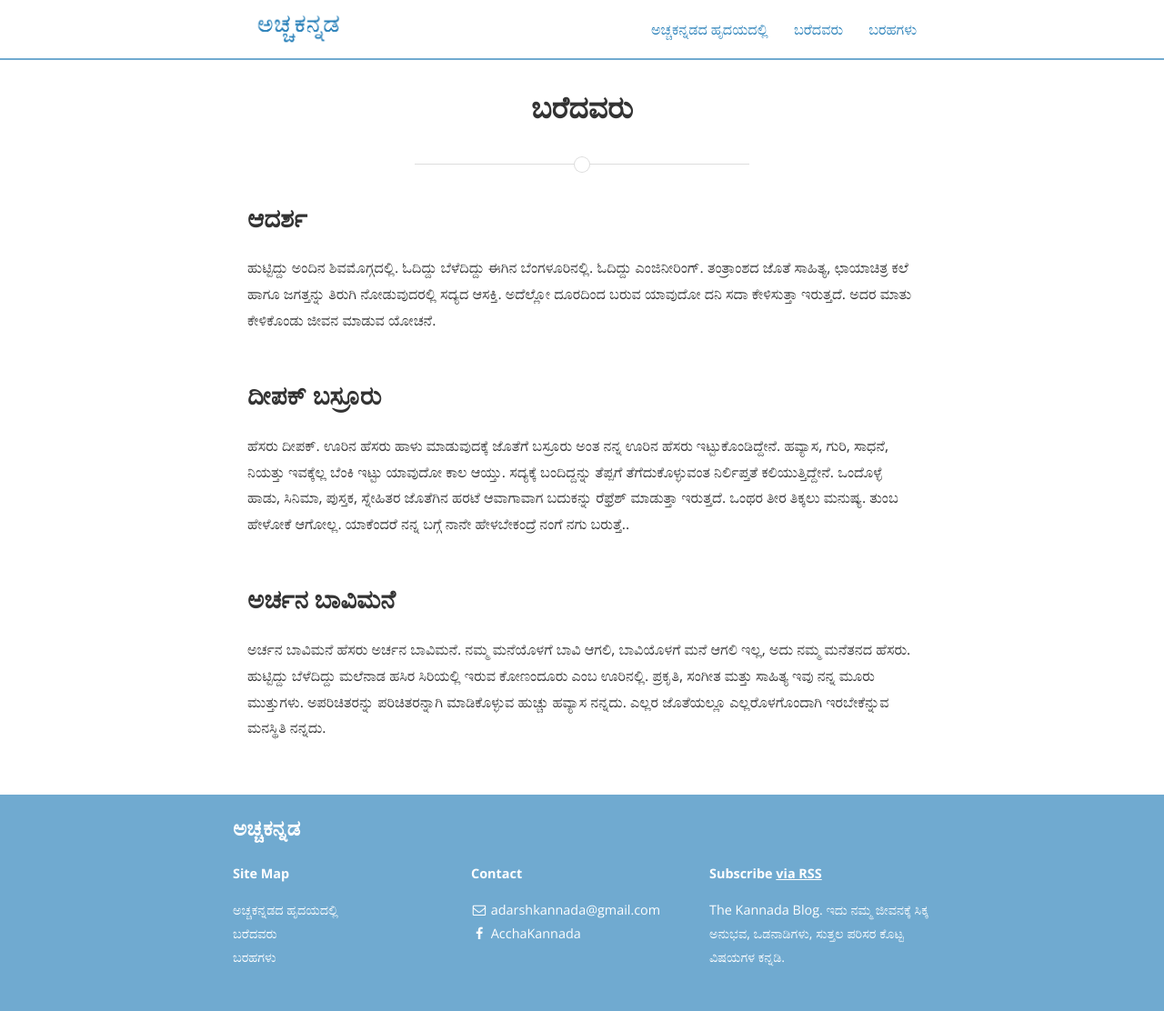
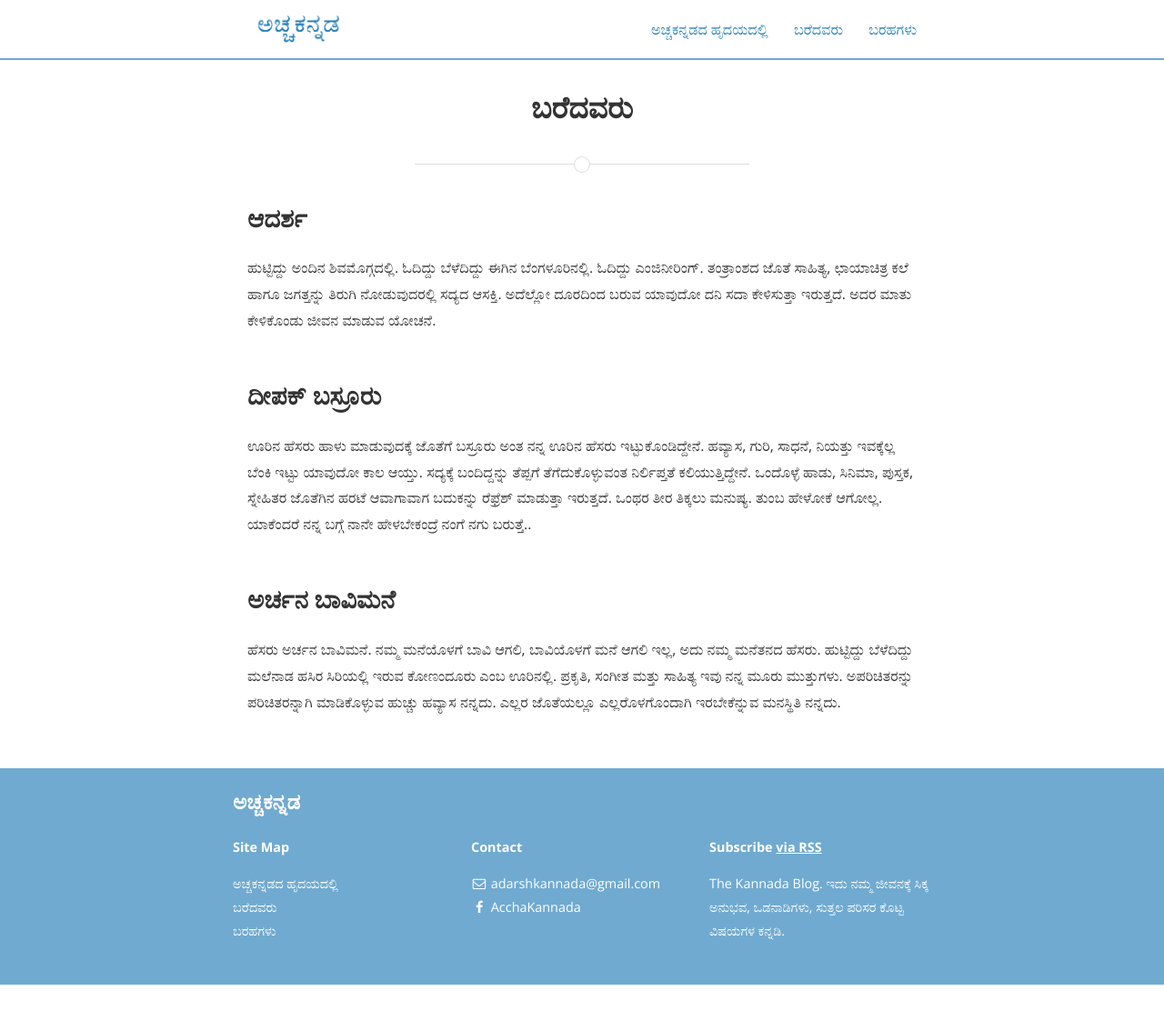
Before and after one commit to bencentra/centrarium, a Jekyll site: the page built from authors.md, in a window 1280 px wide. Shown: the whole page at 91% size. Built offline with Jekyll 4.4.1, drawn with Linux system fonts in a browser that asks for light colours; nearby versions of some CDN libraries; a style sheet for code colours, icons or effects is not loaded; after the commit the page ends 1083 px from its top, so only the background shows below that.

Commit message:
Update authors.md

```diff
--- a/authors.md
+++ b/authors.md
@@ -8,8 +8,7 @@ permalink: /article-authors/
 ಹುಟ್ಟಿದ್ದು ಅಂದಿನ ಶಿವಮೊಗ್ಗದಲ್ಲಿ. ಓದಿದ್ದು ಬೆಳೆದಿದ್ದು ಈಗಿನ ಬೆಂಗಳೂರಿನಲ್ಲಿ. ಓದಿದ್ದು ಎಂಜಿನೀರಿಂಗ್. ತಂತ್ರಾಂಶದ ಜೊತೆ ಸಾಹಿತ್ಯ, ಛಾಯಾಚಿತ್ರ ಕಲೆ ಹಾಗೂ ಜಗತ್ತನ್ನು ತಿರುಗಿ ನೋಡುವುದರಲ್ಲಿ ಸದ್ಯದ ಆಸಕ್ತಿ. ಅದೆಲ್ಲೋ ದೂರದಿಂದ ಬರುವ ಯಾವುದೋ ದನಿ ಸದಾ ಕೇಳಿಸುತ್ತಾ ಇರುತ್ತದೆ. ಅದರ ಮಾತು ಕೇಳಿಕೊಂಡು ಜೀವನ ಮಾಡುವ ಯೋಚನೆ.<br><br>
 
 ## ದೀಪಕ್ ಬಸ್ರೂರು
-ಹೆಸರು ದೀಪಕ್. ಊರಿನ ಹೆಸರು ಹಾಳು ಮಾಡುವುದಕ್ಕೆ ಜೊತೆಗೆ ಬಸ್ರೂರು ಅಂತ ನನ್ನ ಊರಿನ ಹೆಸರು ಇಟ್ಟುಕೊಂಡಿದ್ದೇನೆ. ಹವ್ಯಾಸ, ಗುರಿ, ಸಾಧನೆ, ನಿಯತ್ತು ಇವಕ್ಕೆಲ್ಲ ಬೆಂಕಿ ಇಟ್ಟು ಯಾವುದೋ ಕಾಲ ಆಯ್ತು. ಸದ್ಯಕ್ಕೆ ಬಂದಿದ್ದನ್ನು ತೆಪ್ಪಗೆ ತೆಗೆದುಕೊಳ್ಳುವಂತ ನಿರ್ಲಿಪ್ತತೆ ಕಲಿಯುತ್ತಿದ್ದೇನೆ. ಒಂದೊಳ್ಳೆ ಹಾಡು, ಸಿನಿಮಾ, ಪುಸ್ತಕ, ಸ್ನೇಹಿತರ ಜೊತೆಗಿನ ಹರಟೆ ಆವಾಗಾವಾಗ ಬದುಕನ್ನು ರೆಫ್ರೆಶ್ ಮಾಡುತ್ತಾ ಇರುತ್ತದೆ. ಒಂಥರ ತೀರ ತಿಕ್ಕಲು ಮನುಷ್ಯ. ತುಂಬ ಹೇಳೋಕೆ ಆಗೋಲ್ಲ. ಯಾಕೆಂದರೆ ನನ್ನ ಬಗ್ಗೆ ನಾನೇ ಹೇಳಬೇಕಂದ್ರೆ ನಂಗೆ ನಗು ಬರುತ್ತೆ..<br><br>
+ಊರಿನ ಹೆಸರು ಹಾಳು ಮಾಡುವುದಕ್ಕೆ ಜೊತೆಗೆ ಬಸ್ರೂರು ಅಂತ ನನ್ನ ಊರಿನ ಹೆಸರು ಇಟ್ಟುಕೊಂಡಿದ್ದೇನೆ. ಹವ್ಯಾಸ, ಗುರಿ, ಸಾಧನೆ, ನಿಯತ್ತು ಇವಕ್ಕೆಲ್ಲ ಬೆಂಕಿ ಇಟ್ಟು ಯಾವುದೋ ಕಾಲ ಆಯ್ತು. ಸದ್ಯಕ್ಕೆ ಬಂದಿದ್ದನ್ನು ತೆಪ್ಪಗೆ ತೆಗೆದುಕೊಳ್ಳುವಂತ ನಿರ್ಲಿಪ್ತತೆ ಕಲಿಯುತ್ತಿದ್ದೇನೆ. ಒಂದೊಳ್ಳೆ ಹಾಡು, ಸಿನಿಮಾ, ಪುಸ್ತಕ, ಸ್ನೇಹಿತರ ಜೊತೆಗಿನ ಹರಟೆ ಆವಾಗಾವಾಗ ಬದುಕನ್ನು ರೆಫ್ರೆಶ್ ಮಾಡುತ್ತಾ ಇರುತ್ತದೆ. ಒಂಥರ ತೀರ ತಿಕ್ಕಲು ಮನುಷ್ಯ. ತುಂಬ ಹೇಳೋಕೆ ಆಗೋಲ್ಲ. ಯಾಕೆಂದರೆ ನನ್ನ ಬಗ್ಗೆ ನಾನೇ ಹೇಳಬೇಕಂದ್ರೆ ನಂಗೆ ನಗು ಬರುತ್ತೆ..<br><br>
 
 ## ಅರ್ಚನ ಬಾವಿಮನೆ
-ಅರ್ಚನ ಬಾವಿಮನೆ
 ಹೆಸರು ಅರ್ಚನ ಬಾವಿಮನೆ. ನಮ್ಮ ಮನೆಯೊಳಗೆ ಬಾವಿ ಆಗಲಿ, ಬಾವಿಯೊಳಗೆ ಮನೆ ಆಗಲಿ ಇಲ್ಲ, ಅದು ನಮ್ಮ ಮನೆತನದ ಹೆಸರು. ಹುಟ್ಟಿದ್ದು ಬೆಳೆದಿದ್ದು ಮಲೆನಾಡ ಹಸಿರ ಸಿರಿಯಲ್ಲಿ ಇರುವ ಕೋಣಂದೂರು ಎಂಬ ಊರಿನಲ್ಲಿ. ಪ್ರಕೃತಿ, ಸಂಗೀತ ಮತ್ತು ಸಾಹಿತ್ಯ ಇವು ನನ್ನ ಮೂರು ಮುತ್ತುಗಳು. ಅಪರಿಚಿತರನ್ನು ಪರಿಚಿತರನ್ನಾಗಿ ಮಾಡಿಕೊಳ್ಳುವ ಹುಚ್ಚು ಹವ್ಯಾಸ ನನ್ನದು. ಎಲ್ಲರ ಜೊತೆಯಲ್ಲೂ ಎಲ್ಲರೊಳಗೊಂದಾಗಿ ಇರಬೇಕೆನ್ನುವ ಮನಸ್ಥಿತಿ ನನ್ನದು.<br><br>
```
